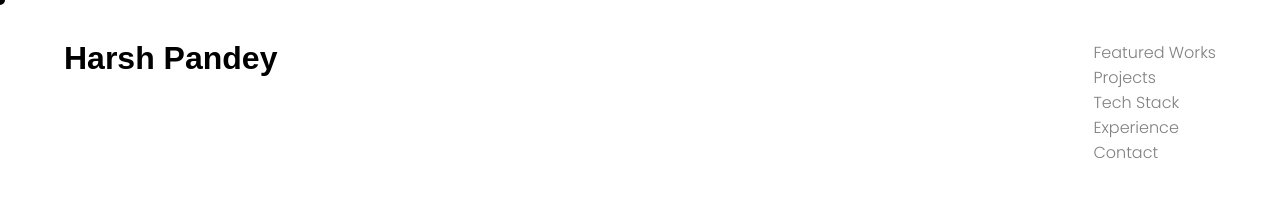
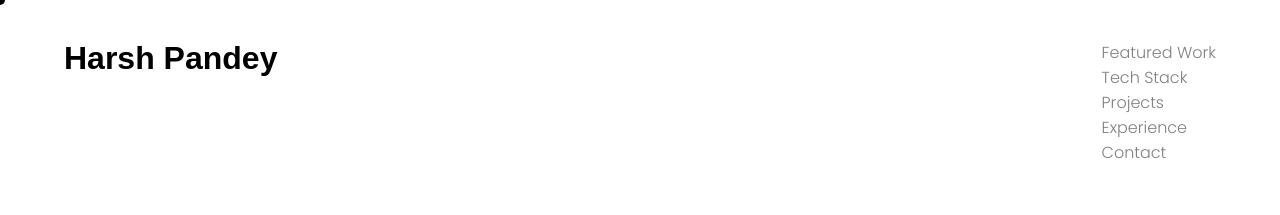
Before and after one commit to harshpandey002/portfolio-old, a Next.js app: page / in a window 1280 px wide. Shown: the top 215 px of the page. Built offline with nearby package versions, Linux system fonts and the light colour scheme; a web font is replaced by a local one.

Commit message:
Resume And Smooth scroll

```diff
--- a/components/Experience.js
+++ b/components/Experience.js
@@ -50,7 +50,9 @@ export default function Experience() {
     <div className={styles.container}>
       <ScrollTrigger onEnter={handleScroll}>
         <div className={styles.heading}>
-          <h2>Experience</h2>
+          <h2>
+            <a id="experience">Experience</a>
+          </h2>
         </div>
       </ScrollTrigger>
       <motion.div
@@ -63,7 +65,7 @@ export default function Experience() {
         <motion.div variants={item} className={styles.block}>
           <div className={styles.detail}>
             <h3>EduCompanion</h3>
-            <p>Jul 2021 - Nov 2021</p>
+            <p>Jul 2021 - Oct 2021</p>
           </div>
           <p>
             I use Nextjs for all my projects as it is the most advanced
@@ -84,6 +86,12 @@ export default function Experience() {
           </p>
         </motion.div>
       </motion.div>
+      <button
+        onClick={() => window.open("https://bit.ly/3HAo7zf", "blank")}
+        className={styles.resume}
+      >
+        Resume
+      </button>
     </div>
   );
 }
--- a/components/Footer.js
+++ b/components/Footer.js
@@ -6,7 +6,9 @@ export default function Footer() {
   return (
     <div className={styles.container}>
       <div className={styles.left}>
-        <h1>Harsh Pandey</h1>
+        <h1>
+          <a id="contact">Harsh Pandey</a>
+        </h1>
       </div>
       <div className={styles.right}>
         <div className={styles.icons}>
--- a/components/Header.js
+++ b/components/Header.js
@@ -3,6 +3,7 @@ import styles from "@/styles/Header.module.css";
 import ThemeContext from "@/context/ThemeContext";
 import { Spiral as Hamburger } from "hamburger-react";
 import Menu from "./Menu";
+import Link from "next/link";
 
 export default function Header() {
   const { setCursor, setBackground, setFont } = useContext(ThemeContext);
@@ -37,11 +38,22 @@ export default function Header() {
           onMouseOver={mouseOver}
           className={styles.nav_links}
         >
-          <li name="Featured Works">Featured Works</li>
-          <li name="Projects">Projects</li>
-          <li name="Tech Stack">Tech Stack</li>
-          <li name="Experience">Experience</li>
-          <li name="Resume">Contact</li>
+          <li>
+            <Link href="/#work">Featured Work</Link>
+          </li>
+
+          <li>
+            <Link href="/#stack">Tech Stack</Link>
+          </li>
+          <li>
+            <Link href="/#projects">Projects</Link>
+          </li>
+          <li>
+            <Link href="/#experience">Experience</Link>
+          </li>
+          <li>
+            <Link href="/#contact">Contact</Link>
+          </li>
         </ul>
 
         <div className={`${styles.menu} ${isOpen && `${styles.color}`} `}>
--- a/components/Menu.js
+++ b/components/Menu.js
@@ -1,15 +1,27 @@
 import styles from "@/styles/Menu.module.css";
+import Link from "next/link";
 
 export default function Menu({ isOpen }) {
   return (
     <div className={`${styles.container} ${isOpen && `${styles.active}`} `}>
       <div className={styles.content}>
         <ul className={styles.nav_links}>
-          <li>Featured Works</li>
-          <li>Projects</li>
-          <li>Tech Stack</li>
-          <li>Experience</li>
-          <li>Contact</li>
+          <li>
+            <Link href="/#work">Featured Work</Link>
+          </li>
+
+          <li>
+            <Link href="/#stack">Tech Stack</Link>
+          </li>
+          <li>
+            <Link href="/#projects">Projects</Link>
+          </li>
+          <li>
+            <Link href="/#experience">Experience</Link>
+          </li>
+          <li>
+            <Link href="/#contact">Contact</Link>
+          </li>
         </ul>
       </div>
     </div>
--- a/components/Project.js
+++ b/components/Project.js
@@ -140,7 +140,9 @@ export default function Project() {
     <div className={styles.container}>
       <div className={styles.content}>
         <div className={styles.left}>
-          <h3>Featured Projects</h3>
+          <h3>
+            <a id="projects">Featured Projects</a>
+          </h3>
           <motion.ul
             ref={ref}
             variants={test}
--- a/components/Stack.js
+++ b/components/Stack.js
@@ -51,7 +51,9 @@ export default function Stack() {
     <div className={styles.container}>
       <ScrollTrigger onEnter={handleColor}>
         <div className={styles.heading}>
-          <h2>Technology Stack</h2>
+          <h2>
+            <a id="stack">Technology Stack</a>
+          </h2>
         </div>
       </ScrollTrigger>
       <motion.div
--- a/components/Works.js
+++ b/components/Works.js
@@ -46,7 +46,9 @@ export default function Works() {
         <div className={styles.scroller} />
         <Parallax y={[-65, 15]}>
           <div className={styles.heading}>
-            <h1>Featured Works</h1>
+            <h1>
+              <a id="work">Featured Works</a>
+            </h1>
           </div>
         </Parallax>
         <motion.div
--- a/styles/Experience.module.css
+++ b/styles/Experience.module.css
@@ -44,6 +44,17 @@
   font-size: 1.4rem;
 }
 
+.resume {
+  border: none;
+  outline: none;
+  width: 180px;
+  background-color: #131313;
+  color: white;
+  padding: 0.8rem 1.2rem;
+  font-size: 1.4rem;
+  cursor: none;
+}
+
 @media only screen and (max-width: 940px) {
   .block {
     flex-direction: column;
--- a/styles/globals.css
+++ b/styles/globals.css
@@ -20,6 +20,7 @@
 html,
 body {
   font-family: "Poppins", sans-serif;
+  scroll-behavior: smooth;
 }
 
 body {
```
